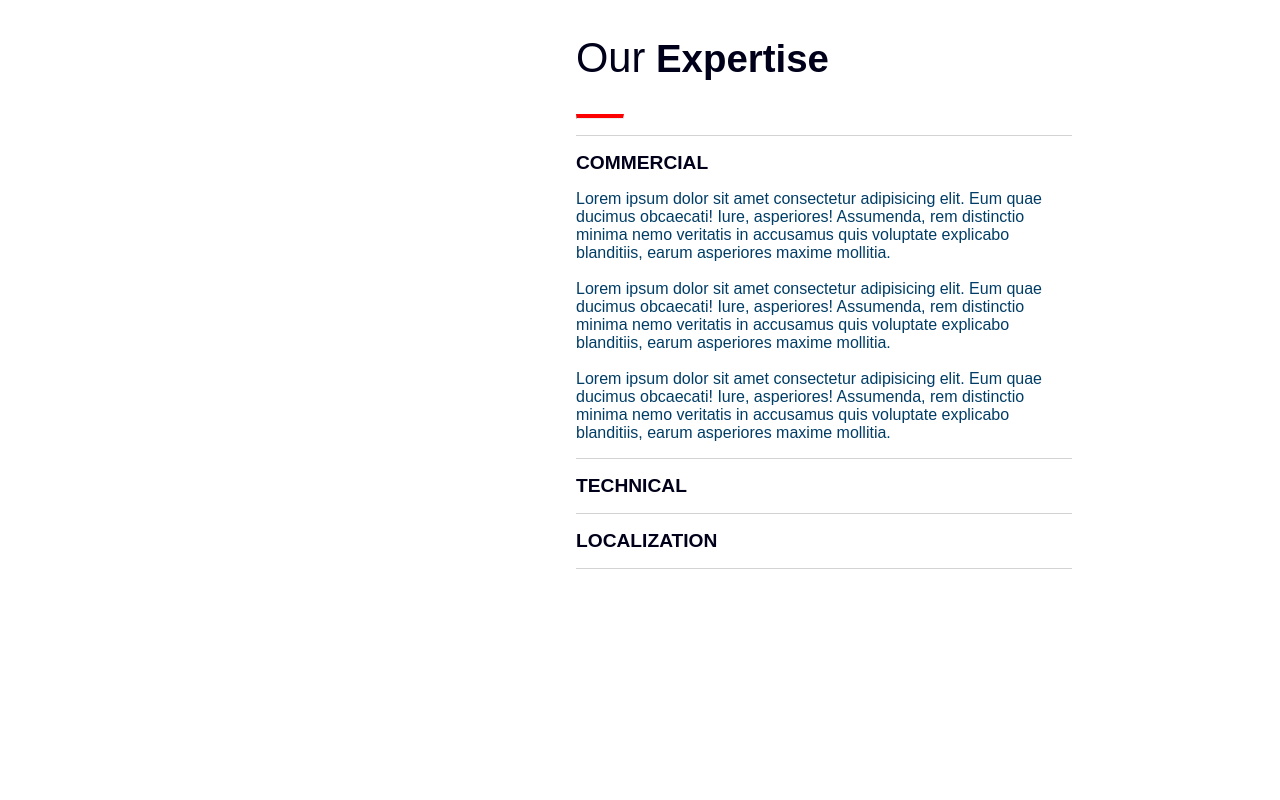
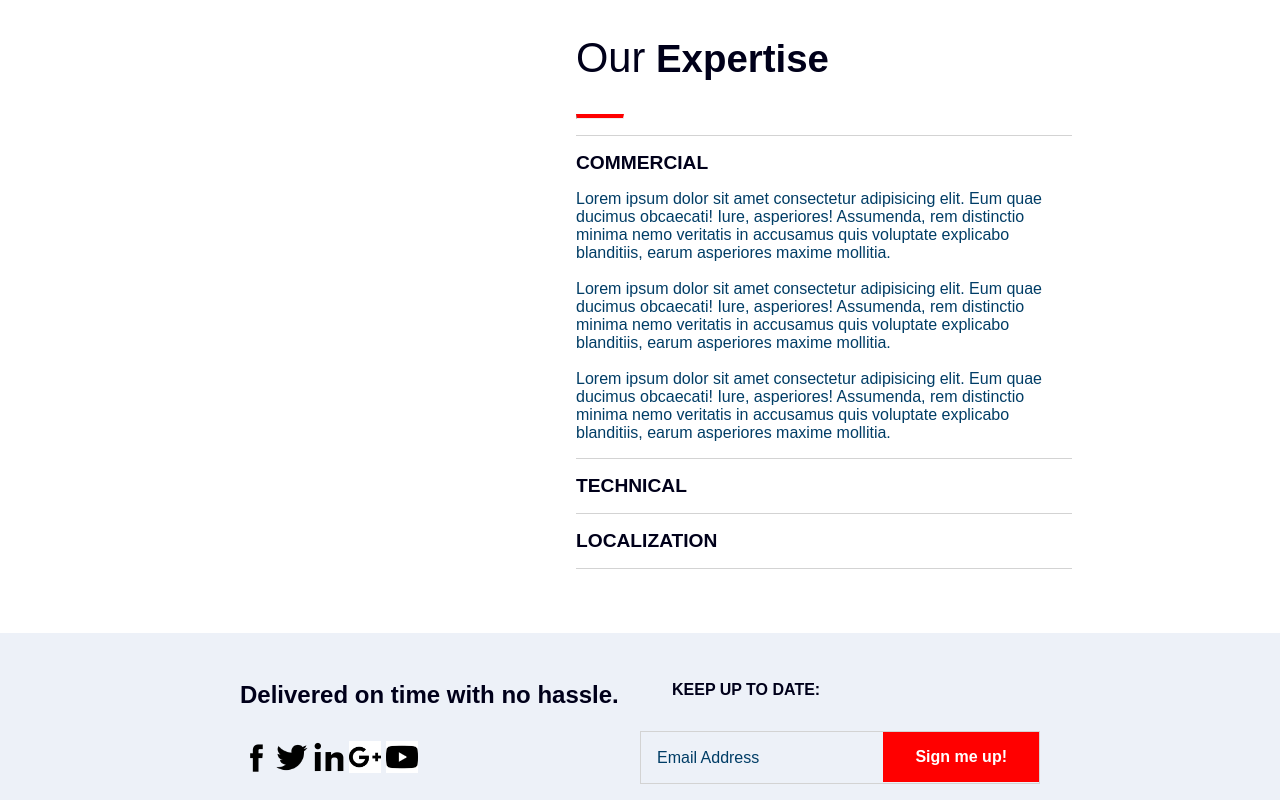
Before and after one commit to IvanLovas/vivify-project, a website: page index.html in a window 1280 px wide. Shown: the part 2086-2886 px from the top of the page. Before the commit the page ends 2655 px from the top, so only its background shows below. Drawn offline with Linux system fonts and the light colour scheme; a web font is replaced by a local one.

Commit message:
#HCAA-15 Finished section Info

```diff
--- a/index.html
+++ b/index.html
@@ -105,5 +105,23 @@
         <h4>Localization</h4>
     </section>
 
+    <section class="info-section">
+        <div class="info-section__part info-section__part--left">
+            <h4>Delivered on time with no hassle.</h4>
+            <a href="#"><img src="Images/facebook.png" /></a>
+            <a href="#"><img src="Images/twitter.png" /></a>
+            <a href="#"><img src="Images/linkedin.png" /></a>
+            <a href="#"><img src="Images/googleplus.png" /></a>
+            <a href="#"><img src="Images/youtube.png" /></a>
+        </div>
+        <div class="info-section__part info-section__part--right">
+            <h5>Keep up to date:</h5>
+            <div>
+                <p>Email Address</p>
+                <a href="#">Sign me up!</a>
+            </div>
+        </div>
+    </section>
+
 </body>
 </html>
--- a/scss/main.scss
+++ b/scss/main.scss
@@ -294,3 +294,57 @@ h2 {
         margin-bottom: 1rem;
     }
 }
+
+.info-section {
+    display: flex;
+    padding: 1rem 15rem;
+    margin-top: 4rem;
+    background: $light-blue;
+}
+
+.info-section__part {
+    width: 50%;
+}
+
+.info-section__part--left {
+    h4 {
+        font-size: 1.5rem;
+        margin: 2rem 0;
+    }
+
+    img {
+        width: 2rem;
+    }
+}
+
+.info-section__part--right {
+
+    h5 {
+        text-transform: uppercase;
+        font-size: 1rem;
+        padding: 2rem;
+
+    }
+
+    div {
+        border: 1px solid $light-grey;
+
+        p {
+            display: inline;
+            color: $section-font;
+            font-size: 1rem;
+            line-height: 3.2rem;
+            margin-left: 1rem;
+
+        }
+
+        a {
+            float: right;
+            text-decoration: none;
+            padding: 1rem 2rem;
+            color: $white-col;
+            background: $red-col;
+            font-weight: bold;
+        }
+    }
+}
```
Also changed, not shown: Images/facebook.png (added), Images/googleplus.png (added), Images/linkedin.png (added), Images/ln.svg (added), Images/twitter.png (added), Images/youtube.png (added), css/main.css, 1 other file.
